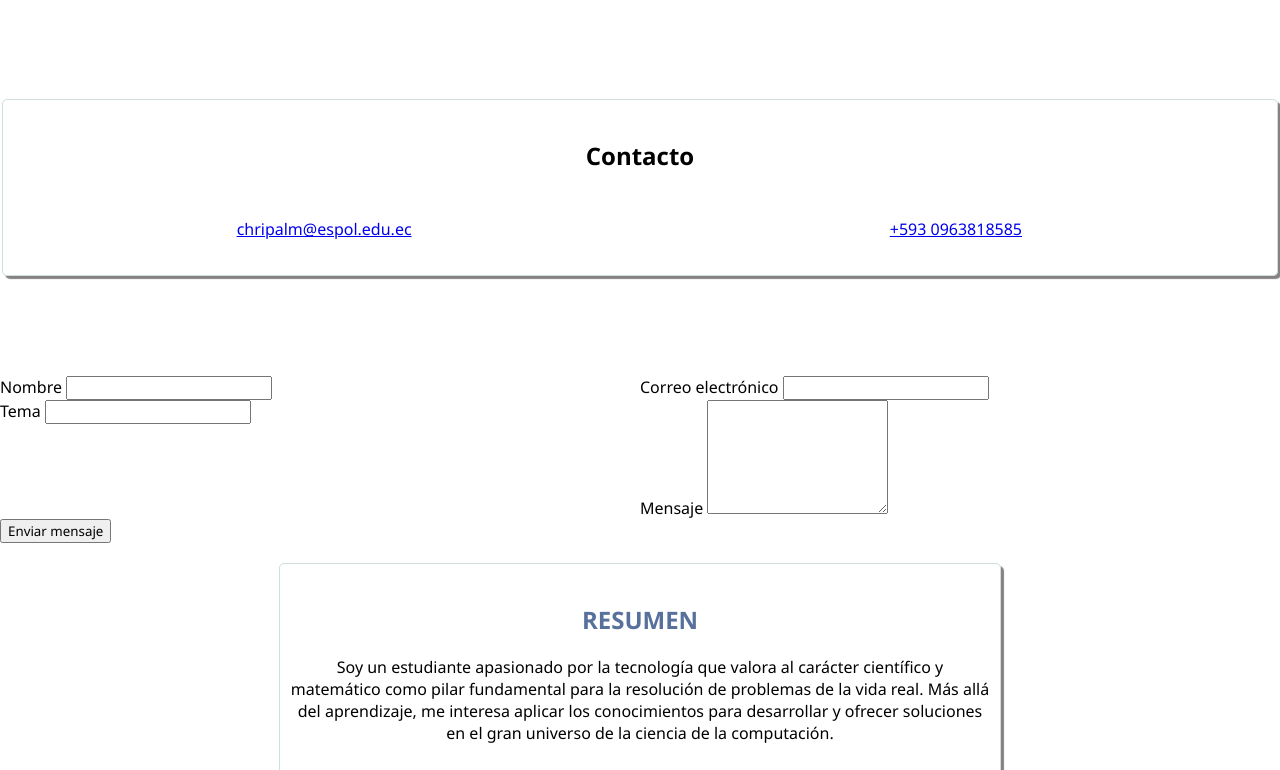
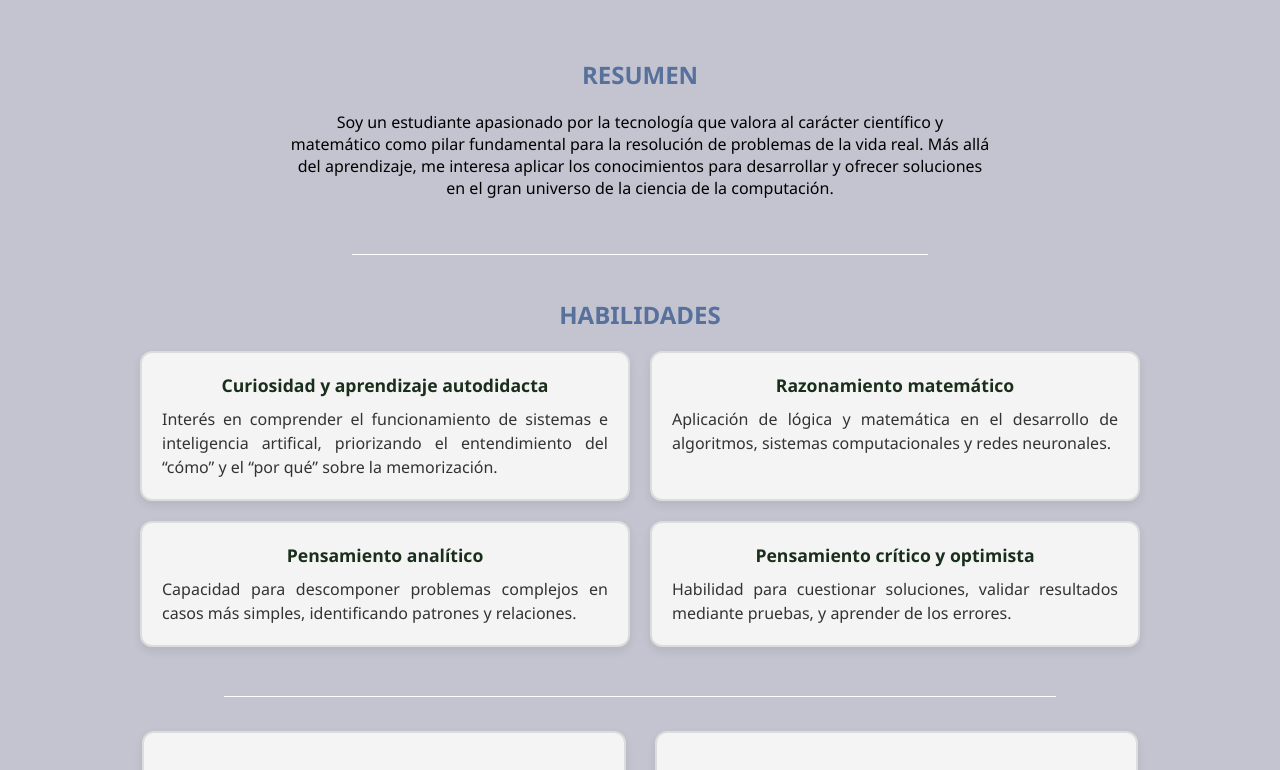
Before and after one commit to ChrisPal2307/curriculum, a plain HTML site: page index.html in a window 1280 px wide. Shown: the part 70-840 px from the top of the page. Drawn offline with Linux system fonts and the light colour scheme.

Commit message:
cambio final de diseño

```diff
--- a/index.html
+++ b/index.html
@@ -17,62 +17,13 @@ initial-scale=1.0">
                 <li><a href="#resumen">Resumen</a>
                 <li><a href="#habilidades">Habilidades</a>
                 <li><a href="#educacion">Educación</a></li>
-                <li><a href="#Proyectos">Proyectos</a></li>
+                <li><a href="#proyectos">Proyectos</a></li>
             </ul>
         </nav>
     </header>
 
 
     <main>
-        <section class="desafio">
-
-                <h2 class="tituloo">Contacto</h2>
-                <article>
-                    <p>
-                        <a href="mailto:chripalm@espol.edu.ec">
-                            chripalm@espol.edu.ec
-                        </a>
-                    </p>
-                </article>
-                <article>
-                    <p>
-                        <a href="tel:+5930963818585">
-                            +593 0963818585
-                        </a>
-                    </p>
-                </article>
-            </div>
-
-        </section>
-
-
-
-        <form class="form-prueba" action="#" method="post">
-                <div>
-                    <label for="nombre">Nombre</label>
-                    <input type="text" id="nombre" name="nombre">
-                </div>
-
-                <div>
-                    <label for="correo">Correo electrónico</label>
-                    <input type="email" id="correo" name="correo">
-                </div>
-
-                <div>
-                    <label for="tema">Tema</label>
-                    <input type="text" id="tema" name="tema">
-                </div>
-
-                <div>
-                    <label for="mensaje">Mensaje</label>
-                    <textarea id="mensaje" name="mensaje" rows="6"></textarea>
-                </div>
-
-                <div>
-                    <button type="submit">Enviar mensaje</button>
-                </div>
-        </form>
-
         <section id="resumen">
             <h2 class="subtitle">Resumen</h2>
             <p>
@@ -83,6 +34,8 @@ initial-scale=1.0">
                 soluciones en el gran universo de la ciencia de la computación.
             </p>
         </section>
+
+        <hr id="linea">
 
         <section id="habilidades">
             <h2 class="subtitle">Habilidades</h2>
@@ -122,6 +75,8 @@ initial-scale=1.0">
             </ul>
         </section>
 
+        <hr id="linea2">
+
         <div class="educacion-proyectos">
             <section id="educacion">
                 <h2 class="subtitle">Educación</h2>
@@ -149,6 +104,9 @@ initial-scale=1.0">
             </section>
         </div>
     </main>
+
+    <hr id="linea2">
+
 
     <footer>
         <section id="formulario-contacto">
@@ -182,9 +140,9 @@ initial-scale=1.0">
 
             </form>
         </section>
+
         <section class="info-contacto">
 
-            <!-- Datos -->
             <div class="datos-contacto">
                 <h2 class="subtitle">Contacto</h2>
 
@@ -203,14 +161,12 @@ initial-scale=1.0">
                 </address>
             </div>
 
-            <!-- Mapa -->
             <div class="mapa-ubicacion">
                 <iframe src="https://www.google.com/maps/embed?pb=!1m18!1m12!1m3!1d255168.19938629985!2d-80.14491486892439!3d-2.1524923529156705!2m3!1f0!2f0!3f0!3m2!1i1024!2i768!4f13.1!3m3!1m2!1s0x902d13cbe855805f%3A0x8015a492f4fca473!2sGuayaquil!5e0!3m2!1ses!2sec!4v1779846355162!5m2!1ses!2sec"
                 width="100%" height="250" style="border:0;" allowfullscreen="" loading="lazy">
                 </iframe>
             </div>
 
-            <!-- Redes -->
             <div class="redes-sociales">
 
                 <a href="https://www.linkedin.com/in/christian-palma-638b75311/" target="_blank">
--- a/stylesheets/styles.css
+++ b/stylesheets/styles.css
@@ -1,24 +1,3 @@
-
-.desafio{
-    margin-top: 100px;
-    display:flex;
-    flex-direction: row;
-    flex-wrap: wrap;
-    justify-content: space-between;
-    gap:10px
-
-}
-.tituloo{
-    flex: 0 0 100%;
-    text-align: center;
-}
-
-article{
-    flex:1;
-    text-align: center;
-}
-
-
 
 .form-prueba{
     display: grid;
@@ -33,6 +12,7 @@ article{
 body{
     margin: 0;
     padding: 0;
+    background-color: #c3c4d0;
 }
 
 h1 {
@@ -71,14 +51,28 @@ footer p {
 
 nav > ul {
 
-    /* Eliminar los estilos de lista predeterminados */
     list-style:none;
 
 }
 
 
+#linea {
+    width: 45%;
+    margin: 0 auto;
+    border-style: solid;
+    border-width: 1px 0 0 0;
+    border-color: #ffffff;
+}
+
+#linea2 {
+    width: 65%;
+    margin: 30px auto;
+    border-style: solid;
+    border-width: 1px 0 0 0;
+    border-color: #ffffff;
+}
+
 section {
-    border: 0.2pt solid #cedddd;
 
     margin: 4px 2px 8px 2px;
 
@@ -90,19 +84,19 @@ section {
     /* borde redondeado con un radio de 5 píxeles */
    border-radius: 5px;
 
-   /* sombra a un elemento */
-   box-shadow: 3px 3px 1px 0px rgba(54, 47, 47, 0.6);
 }
 
 
 #habilidades ul{
     display: grid;
-    grid-template-columns: 500px 500px;
+    grid-template-columns: 1fr 1fr;
     flex-wrap: wrap;
     gap: 20px;
     padding: 0;
     list-style: none;
+    width:1000px;
     justify-content: center;
+    margin:0px auto;
 }
 
 #habilidades li{
@@ -123,6 +117,7 @@ section {
     font-size: 1.1rem;
     margin-bottom: 10px;
     color: #1a2e1c;
+    text-align: center;
 }
 
 #habilidades p{
@@ -193,7 +188,7 @@ header{
 
     padding: 15px 40px;
 
-    background-color: #1a2e1c;
+    background-color: #25294e;
     color: white;
 
     position: sticky;
@@ -245,27 +240,24 @@ footer{
     width:1000px;
     margin: 10px auto;
     align-items: stretch;
+    gap:20px;
 }
-
 
 
 #formulario-contacto{
     width: 900px;
     padding: 30px;
 
-    background-color: #f4f4f4;
+    background-color: #f4f4f400;
     border-radius: 12px;
-    box-shadow: 0 4px 10px rgba(0,0,0,0.08);
 }
 
-/* Formulario */
 #formulario-contacto form{
     display: grid;
     grid-template-columns: 1fr 1fr;
     gap: 20px;
 }
 
-/* Campos en columna */
 .campo{
     display: flex;
     flex-direction: column;
@@ -301,9 +293,7 @@ footer{
 
     border: 1px solid #ccc;
     border-radius: 8px;
-
     font-size: 1rem;
-
     outline: none;
 }
 
@@ -313,7 +303,7 @@ footer{
 #formulario-contacto button{
     padding: 14px 24px;
 
-    background-color: #1a2e1c;
+    background-color: #25294e;
     color: white;
 
     border: none;
@@ -338,11 +328,10 @@ footer{
 
     padding: 30px;
 
-    background-color: #f4f4f4;
+    background-color: #f4f4f400;
 
     border-radius: 12px;
 
-    box-shadow: 0 4px 10px rgba(0,0,0,0.08);
 
 }
 
```
